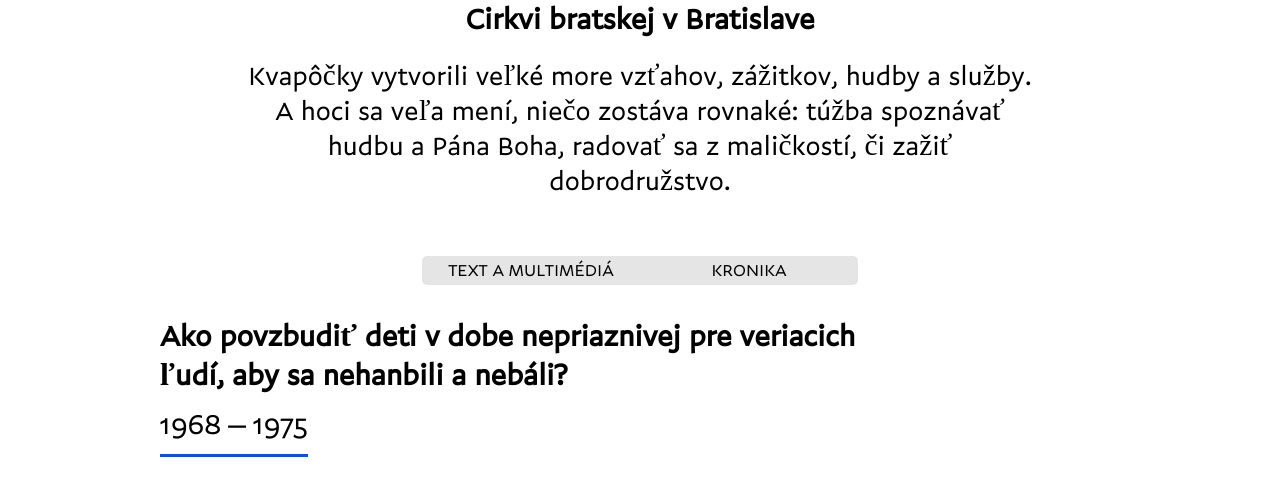
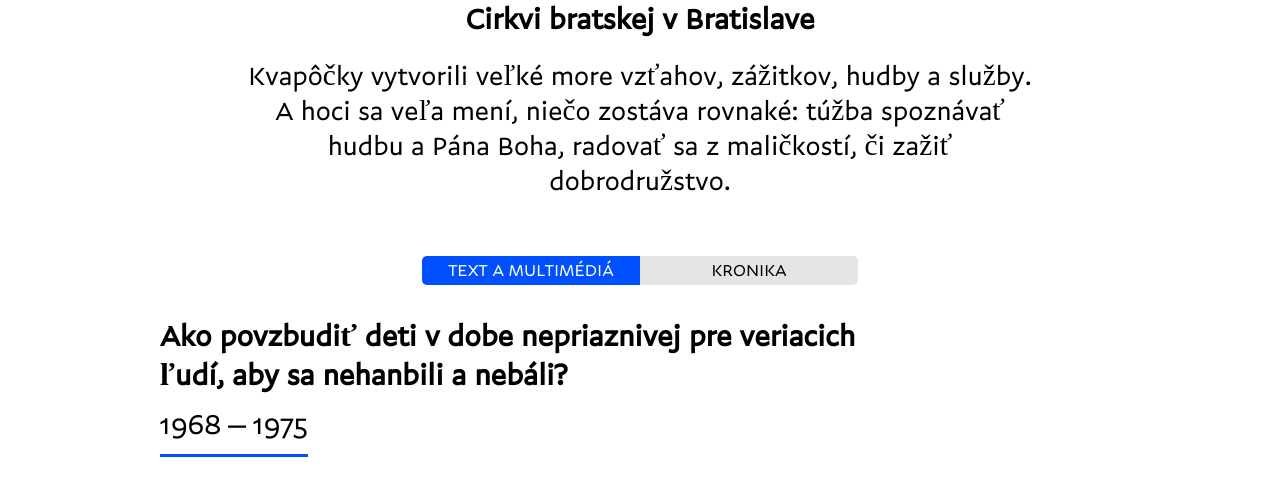
Before and after one commit to mferak/kvapocky-vyrocie, a plain HTML site: page index.html in a window 1280 px wide. Shown: the part 309-800 px from the top of the page. Drawn offline with Linux system fonts and the light colour scheme.

Commit message:
chyba v buttonovi

```diff
--- a/css/style.css
+++ b/css/style.css
@@ -125,6 +125,10 @@ header{
 	margin-left:auto;
 	margin-right:auto;
 }
+.buttonActive{
+	background-color: #0050ff;
+	color:white;
+}
 .obdobia_uvody{
 	max-width:750px;
 	margin-top:32px;
@@ -157,10 +161,7 @@ header{
 	float:left;
 }
 /*
-.buttonActive{
-	background-color: #0050ff;
-	color:white;
-}
+
 #buttons:hover{
 	background-color: #CCCCCC;
 }
```
